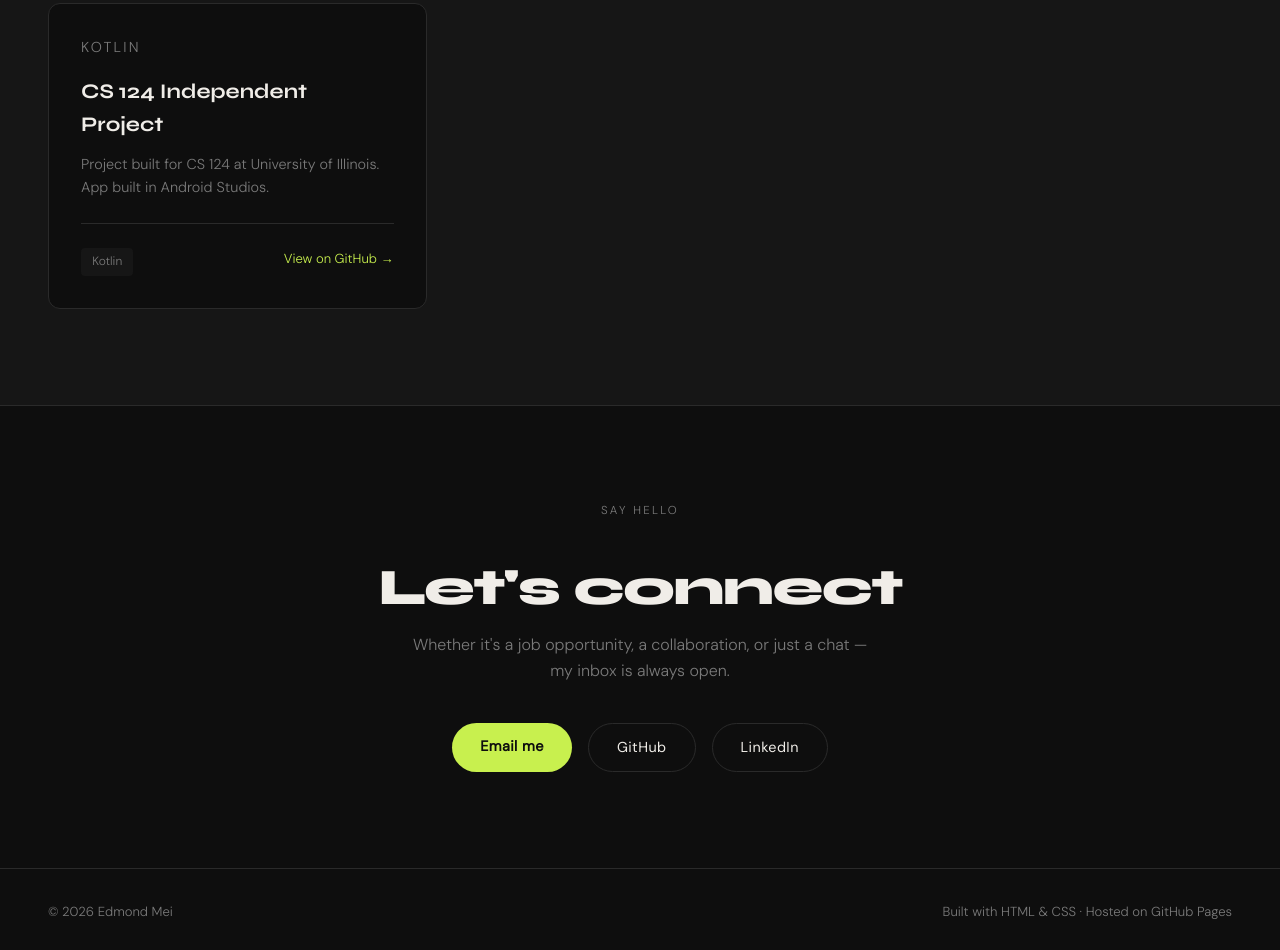
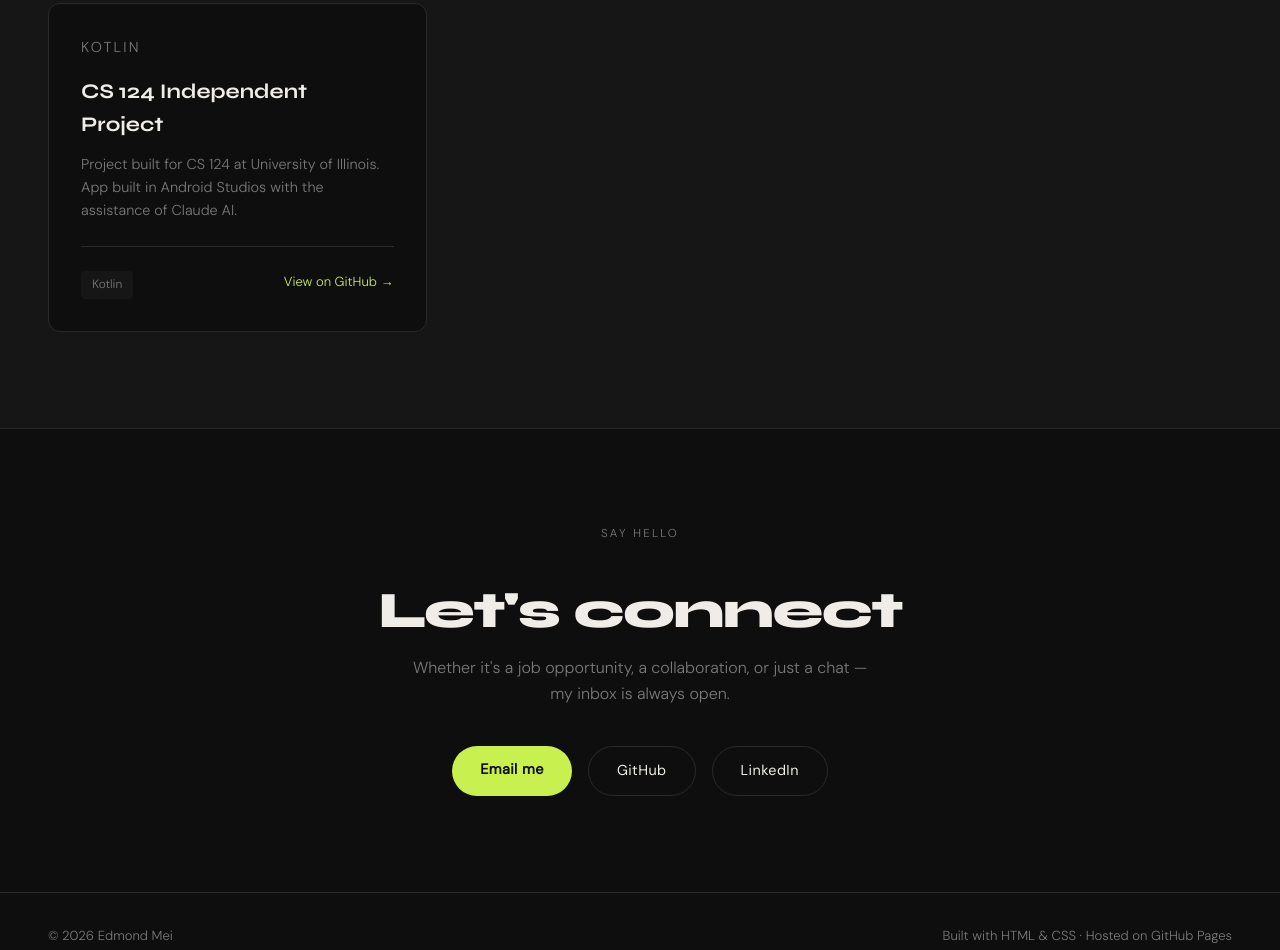
Before and after one commit to EdmondMei/edmond-mei.github.io, a plain HTML site: page index.html in a window 1280 px wide. Shown: the part 1554-2504 px from the top of the page. Drawn offline with Linux system fonts and the light colour scheme.

Commit message:
Update index.html

```diff
--- a/index.html
+++ b/index.html
@@ -294,7 +294,7 @@
       <div class="project-card">
   <p class="project-tag">Kotlin</p>
   <h3>CS 124 Independent Project</h3>
-  <p>Project built for CS 124 at University of Illinois. App built in Android Studios.</p>
+  <p>Project built for CS 124 at University of Illinois. App built in Android Studios with the assistance of Claude AI.</p>
   <div class="project-footer">
     <span class="tech-badge">Kotlin</span>
     <a href="https://github.com/cs124-illinois-students/Project-Spring2026-EdmondMei-60416527"
```
